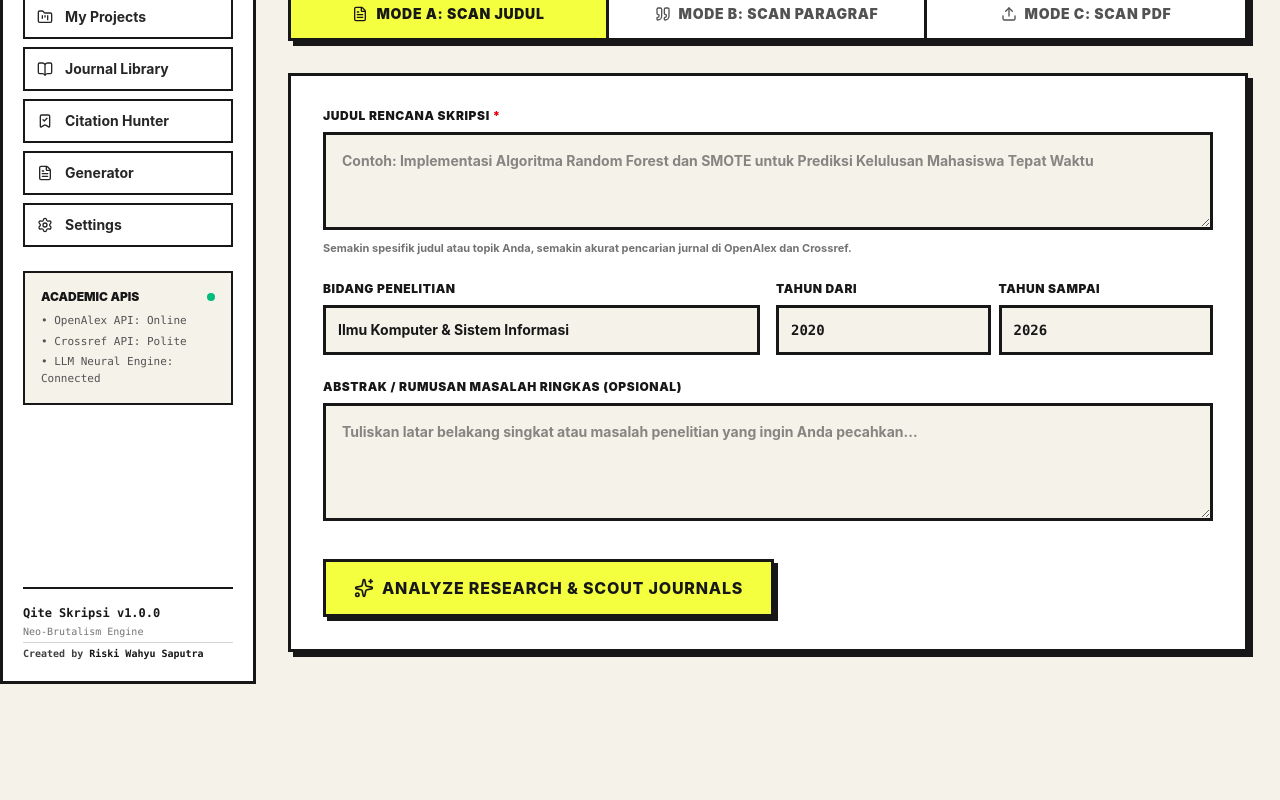
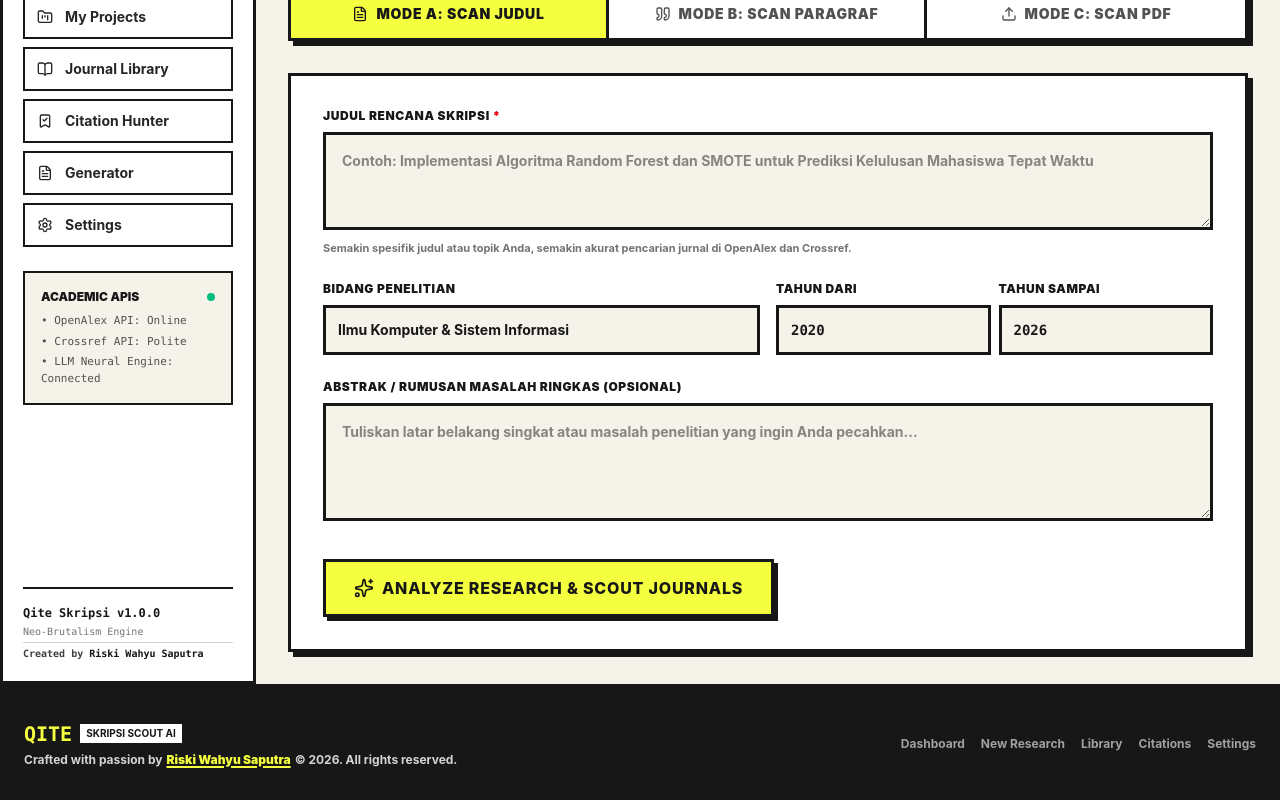
Before and after one commit to RiskiWahyuSaputra/qite, a Next.js app: page /research/new in a window 1280 px wide. Shown: the part 249-1049 px from the top of the page. Before the commit the page ends 933 px from the top, so only its background shows below. Built offline with nearby package versions, Linux system fonts and the light colour scheme.

Commit message:
feat(footer): add global footer with Riski Wahyu Saputra copyright to all pages

```diff
--- a/src/app/citations/page.tsx
+++ b/src/app/citations/page.tsx
@@ -2,7 +2,7 @@
 
 import React, { useState, useEffect } from 'react';
 import Link from 'next/link';
-import { Navbar, Sidebar } from '@/components/layout';
+import { Navbar, Sidebar, Footer } from '@/components/layout';
 import { BrutalButton, BrutalBadge, BrutalCard } from '@/components/brutalist';
 import { getStoredProjects, saveProjectToStorage } from '@/lib/storage';
 import { CitationItem, ResearchProject } from '@/types';
@@ -181,6 +181,7 @@ export default function CitationsPage() {
           )}
         </main>
       </div>
+      <Footer />
     </div>
   );
 }
--- a/src/app/dashboard/page.tsx
+++ b/src/app/dashboard/page.tsx
@@ -2,7 +2,7 @@
 
 import React, { useState, useEffect } from 'react';
 import Link from 'next/link';
-import { Navbar, Sidebar } from '@/components/layout';
+import { Navbar, Sidebar, Footer } from '@/components/layout';
 import { BrutalButton, BrutalBadge, BrutalCard } from '@/components/brutalist';
 import { getStoredProjects, deleteProjectFromStorage } from '@/lib/storage';
 import { ResearchProject } from '@/types';
@@ -224,6 +224,8 @@ export default function DashboardPage() {
           </section>
         </main>
       </div>
+
+      <Footer />
     </div>
   );
 }
--- a/src/app/library/page.tsx
+++ b/src/app/library/page.tsx
@@ -2,7 +2,7 @@
 
 import React, { useState, useEffect } from 'react';
 import Link from 'next/link';
-import { Navbar, Sidebar } from '@/components/layout';
+import { Navbar, Sidebar, Footer } from '@/components/layout';
 import { BrutalButton, BrutalBadge, BrutalCard } from '@/components/brutalist';
 import { getStoredProjects, saveProjectToStorage } from '@/lib/storage';
 import { JournalReference, ResearchProject } from '@/types';
@@ -160,6 +160,7 @@ export default function LibraryPage() {
           )}
         </main>
       </div>
+      <Footer />
     </div>
   );
 }
--- a/src/app/research/[id]/page.tsx
+++ b/src/app/research/[id]/page.tsx
@@ -3,7 +3,7 @@
 import React, { useState, useEffect } from 'react';
 import { useParams, useRouter } from 'next/navigation';
 import Link from 'next/link';
-import { Navbar, Sidebar } from '@/components/layout';
+import { Navbar, Sidebar, Footer } from '@/components/layout';
 import { BrutalButton, BrutalBadge, BrutalCard } from '@/components/brutalist';
 import { getStoredProjectById, saveProjectToStorage } from '@/lib/storage';
 import { formatAPA, formatIEEE, formatHarvard, formatVancouver, generateBibTeX, generateRIS } from '@/lib/citations/formatter';
@@ -680,6 +680,7 @@ export default function ResearchDetailPage() {
           )}
         </section>
       </main>
+      <Footer />
     </div>
   );
 }
--- a/src/app/research/new/page.tsx
+++ b/src/app/research/new/page.tsx
@@ -2,7 +2,7 @@
 
 import React, { useState, Suspense } from 'react';
 import { useRouter, useSearchParams } from 'next/navigation';
-import { Navbar, Sidebar } from '@/components/layout';
+import { Navbar, Sidebar, Footer } from '@/components/layout';
 import { BrutalButton, BrutalBadge, BrutalCard } from '@/components/brutalist';
 import { saveProjectToStorage } from '@/lib/storage';
 import {
@@ -543,6 +543,8 @@ export default function NewResearchPage() {
           </Suspense>
         </main>
       </div>
+
+      <Footer />
     </div>
   );
 }
--- a/src/app/settings/page.tsx
+++ b/src/app/settings/page.tsx
@@ -1,7 +1,7 @@
 'use client';
 
 import React, { useState } from 'react';
-import { Navbar, Sidebar } from '@/components/layout';
+import { Navbar, Sidebar, Footer } from '@/components/layout';
 import { BrutalButton, BrutalBadge, BrutalCard } from '@/components/brutalist';
 import { Settings, Shield, Cpu, Database, Trash2, CheckCircle2 } from 'lucide-react';
 
@@ -124,6 +124,7 @@ export default function SettingsPage() {
           </div>
         </main>
       </div>
+      <Footer />
     </div>
   );
 }
--- a/src/components/layout/index.tsx
+++ b/src/components/layout/index.tsx
@@ -12,8 +12,7 @@ import {
   Sparkles,
   FolderKanban,
   Menu,
-  X,
-  AlignLeft
+  X
 } from 'lucide-react';
 import { BrutalBadge } from '@/components/brutalist';
 
@@ -185,3 +184,33 @@ export const Sidebar = () => {
     </aside>
   );
 };
+
+export const Footer = () => {
+  return (
+    <footer className="mt-auto bg-[#171717] text-white border-t-4 border-[#171717] py-8 px-6">
+      <div className="max-w-7xl mx-auto flex flex-col md:flex-row justify-between items-center gap-4 text-center md:text-left">
+        <div className="space-y-1">
+          <div className="flex items-center justify-center md:justify-start gap-2">
+            <span className="font-black text-xl text-[#F4FF3F] font-mono">QITE</span>
+            <span className="text-[10px] font-bold bg-white text-[#171717] px-1.5 py-0.5">SKRIPSI SCOUT AI</span>
+          </div>
+          <div className="text-xs font-bold text-neutral-300 flex flex-wrap items-center justify-center md:justify-start gap-1">
+            <span>Crafted with passion by</span>
+            <span className="text-[#F4FF3F] font-black underline decoration-2 underline-offset-2">
+              Riski Wahyu Saputra
+            </span>
+            <span>© 2026. All rights reserved.</span>
+          </div>
+        </div>
+
+        <div className="flex flex-wrap items-center justify-center gap-4 text-xs font-bold text-neutral-400">
+          <Link href="/dashboard" className="hover:text-[#F4FF3F]">Dashboard</Link>
+          <Link href="/research/new" className="hover:text-[#F4FF3F]">New Research</Link>
+          <Link href="/library" className="hover:text-[#F4FF3F]">Library</Link>
+          <Link href="/citations" className="hover:text-[#F4FF3F]">Citations</Link>
+          <Link href="/settings" className="hover:text-[#F4FF3F]">Settings</Link>
+        </div>
+      </div>
+    </footer>
+  );
+};
```
